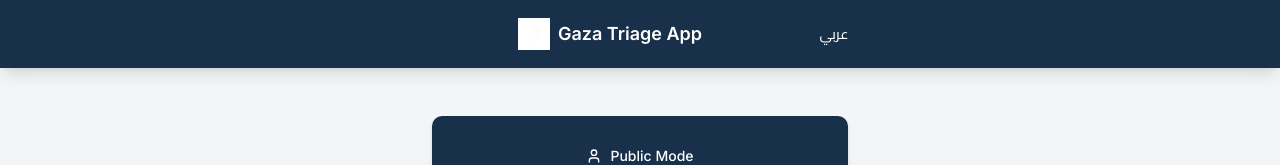
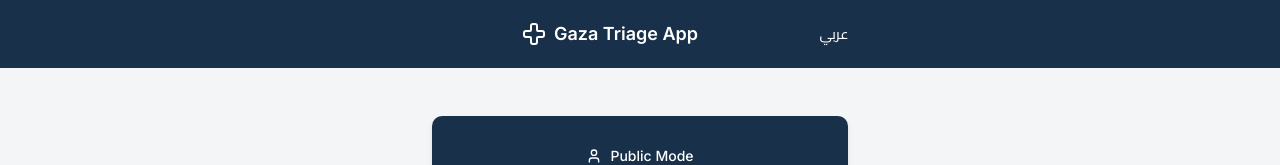
Before and after one commit to sahifasyed/Gaza-Triage-App, a React (Vite) app: page / in a window 1280 px wide. Shown: the top 165 px of the page. Built offline with nearby package versions, Linux system fonts and the light colour scheme.

Commit message:
Remove white box and update logo
Remove the white box at the top of the home screen and replace the logo with a more relevant one.

```diff
--- a/src/components/Layout.tsx
+++ b/src/components/Layout.tsx
@@ -1,7 +1,7 @@
 import React from 'react';
 import { useLanguage } from '@/contexts/LanguageContext';
 import { Button } from '@/components/ui/button';
-import oliveLogo from '@/assets/olive-logo.png';
+import { Cross } from 'lucide-react';
 
 interface LayoutProps {
   children: React.ReactNode;
@@ -27,7 +27,7 @@ export const Layout: React.FC<LayoutProps> = ({
   return (
     <div dir={dir} className="min-h-screen bg-background">
       {/* Header */}
-      <header className="bg-primary text-primary-foreground p-4 shadow-lg">
+      <header className="bg-primary text-primary-foreground p-4">
         <div className="flex items-center justify-between max-w-md mx-auto">
           {showBack && (
             <Button
@@ -41,7 +41,7 @@ export const Layout: React.FC<LayoutProps> = ({
           )}
 
           <div className="flex items-center gap-2 flex-1 justify-center">
-            <img src={oliveLogo} alt="Gaza Triage" className="w-8 h-8" />
+            <Cross className="w-6 h-6 text-primary-foreground" />
             <h1 className="text-lg font-semibold">
               {title || t('app.title')}
             </h1>
```
